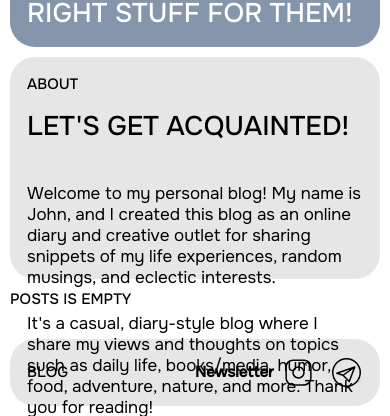
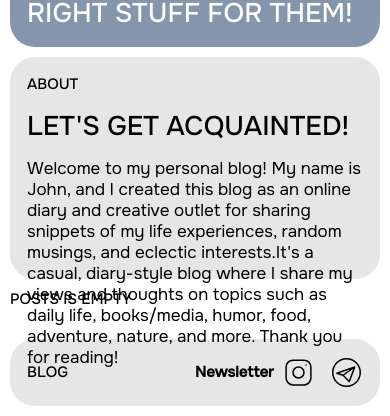
Before and after one commit to borshhevskijj/postsViewer, a React (Create React App) app: page / in a window 390 px wide. Shown: the part 547-963 px from the top of the page. Built offline with nearby package versions, Linux system fonts and the light colour scheme; no server answers.

Commit message:
fixing IOSbug with cropped text

```diff
--- a/src/widgets/about/about.module.scss
+++ b/src/widgets/about/about.module.scss
@@ -42,10 +42,12 @@
     width: 100%;
     aspect-ratio: 1/0.6;
 
-    & div {
-      display: flex;
-      flex-direction: column;
-      gap: 25px;
+    .description {
+      & div {
+        display: block;
+        // flex-direction: column;
+        // gap: 25px;
+      }
     }
   }
 }
```
